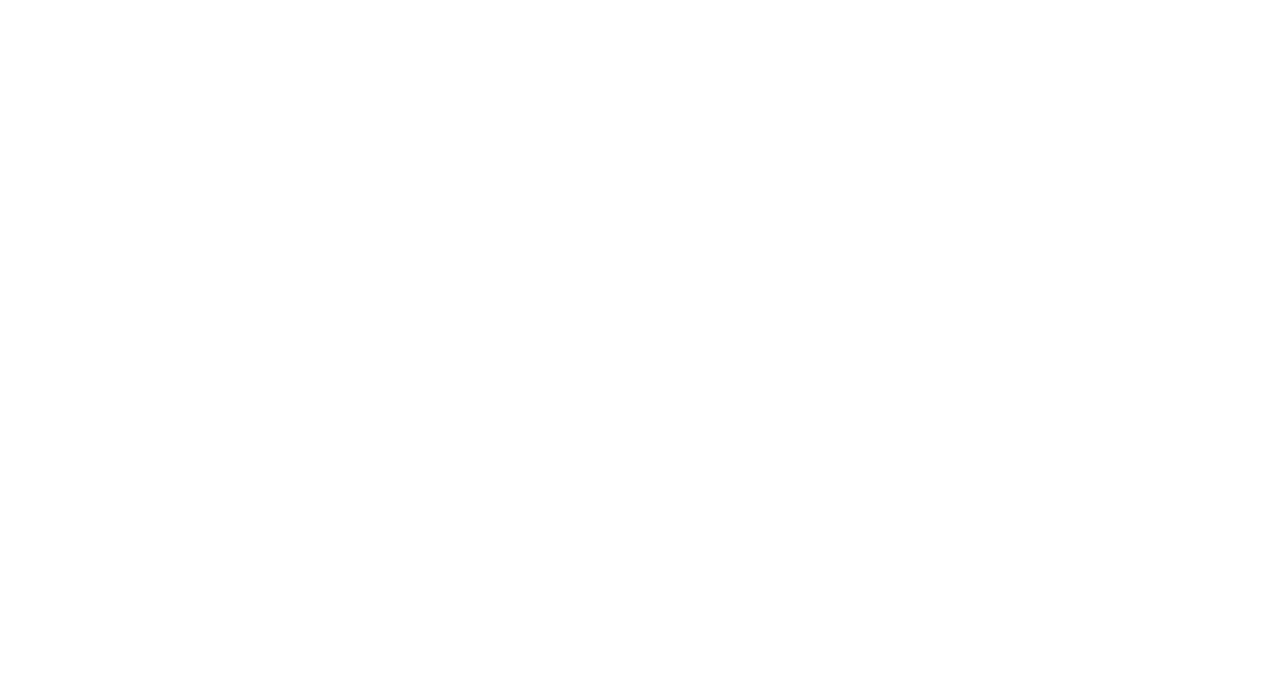
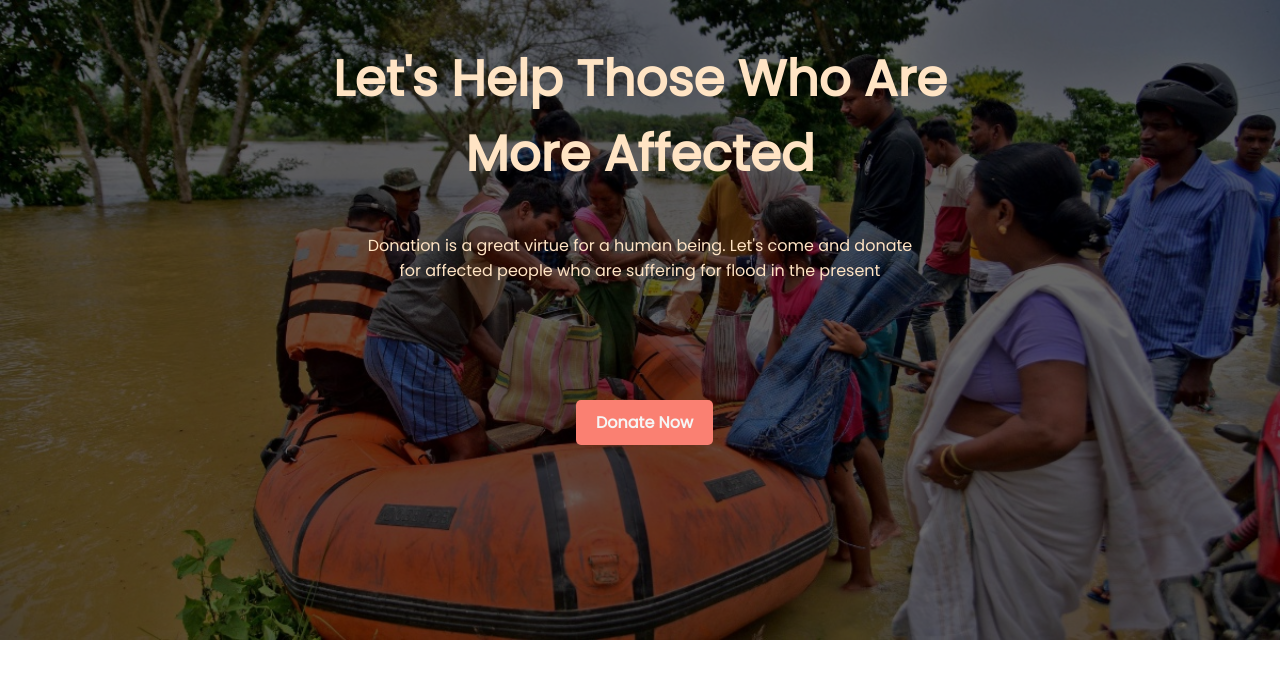
Before and after one commit to sakibahmed567567/first_assignment_donation, a plain HTML site: page index.html in a window 1280 px wide. Drawn offline with Linux system fonts and the light colour scheme; a web font is replaced by a local one.

Commit message:
first section added

```diff
--- a/index.html
+++ b/index.html
@@ -6,10 +6,29 @@
     <meta http-equiv="X-UA-Compatible" content="IE=edge">
     <meta name="viewport" content="width=device-width, initial-scale=1.0">
     <title>Donation for Affected People</title>
+    <link rel="preconnect" href="https://fonts.googleapis.com">
+    <link rel="preconnect" href="https://fonts.gstatic.com" crossorigin>
+    <link
+        href="https://fonts.googleapis.com/css2?family=Changa&family=Kantumruy+Pro&family=Poppins:wght@100;400&family=Quicksand:wght@300&family=Ubuntu&display=swap"
+        rel="stylesheet">
+    <link rel="stylesheet" href="style.css">
 </head>
 
 <body>
+    <section>
+        <div class="container">
+            <img src="images/donation5.jpg" alt="">
+            <h1 class="header">
+                Let's Help Those Who Are<br>
+                More Affected
+            </h1>
+            <p class="para-text">Donation is a great virtue for a human being. Let's come and donate <br>for affected
+                people
+                who are suffering for flood in the present</p>
+            <a class="donate" href="">Donate Now</a>
+        </div>
 
+    </section>
 </body>
 
 </html>
--- a/style.css
+++ b/style.css
@@ -0,0 +1,41 @@
+body {
+    font-family: 'Poppins', sans-serif;
+    margin: 0;
+}
+
+.container img {
+    position: fixed;
+    top: 0;
+    left: 0;
+    right: 0;
+    width: 100%;
+    height: 80%;
+    filter: brightness(40%);
+}
+
+.header {
+    position: relative;
+    text-align: center;
+    color: bisque;
+    font-size: 50px;
+}
+
+.para-text {
+    position: relative;
+    text-align: center;
+    color: bisque;
+}
+
+.donate {
+    position: absolute;
+    top: 50%;
+    left: 45%;
+    text-align: center;
+    text-decoration: none;
+    color: whitesmoke;
+    background-color: salmon;
+    border-color: salmon;
+    border-radius: 5px;
+    padding: 10px 20px;
+    font-weight: 800;
+}
```
